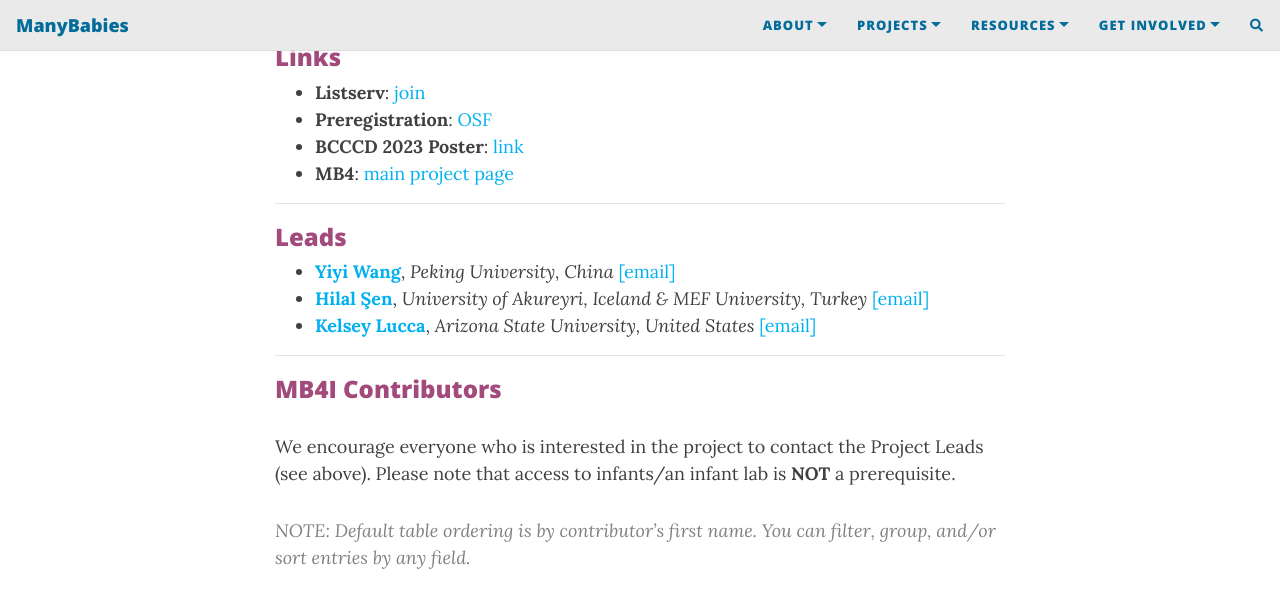
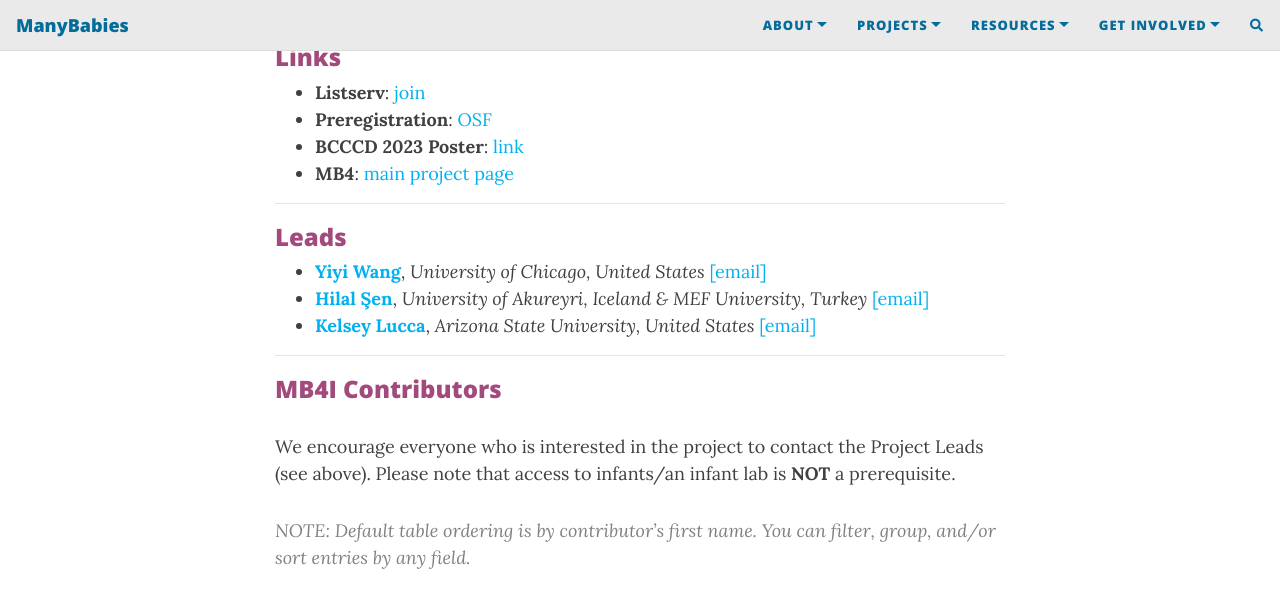
Before and after one commit to manybabies/manybabies.github.io, a Jekyll site: the page built from MB4I.md, in a window 1280 px wide and 900 px high, scrolled down 1126 px, cut to the strip 0-597 px from the top of the window. Built offline with Jekyll 4.4.1, drawn with Linux system fonts in a browser that asks for light colours; nearby versions of some CDN libraries; comment, search, counter and statistics services are not loaded.

Commit message:
update Wang email address

```diff
--- a/MB4I.md
+++ b/MB4I.md
@@ -39,7 +39,7 @@
 
 ***
 ### Leads
-* [**Yiyi Wang**](https://scholar.google.com/citations?user=OIjxPSUAAAAJ&hl=en), *Peking University, China* [[email]](mailto:yiyi_wang@pku.edu.cn)
+* [**Yiyi Wang**](https://yiyiwang.webador.com/), *University of Chicago, United States* [[email]](mailto:yiyiwang@uchicago.edu)
 * [**Hilal Şen**](https://www.unak.is/english/moya/ugla/staff/hilal-sen), *University of Akureyri, Iceland & MEF University, Turkey* [[email]](mailto:hilal@unak.is)
 * [**Kelsey Lucca**](https://isearch.asu.edu/profile/3521043), *Arizona State University, United States* [[email]](mailto:kelsey.lucca@asu.edu)
 
```
Also changed, not shown: projects.md (+1 -1 lines).
